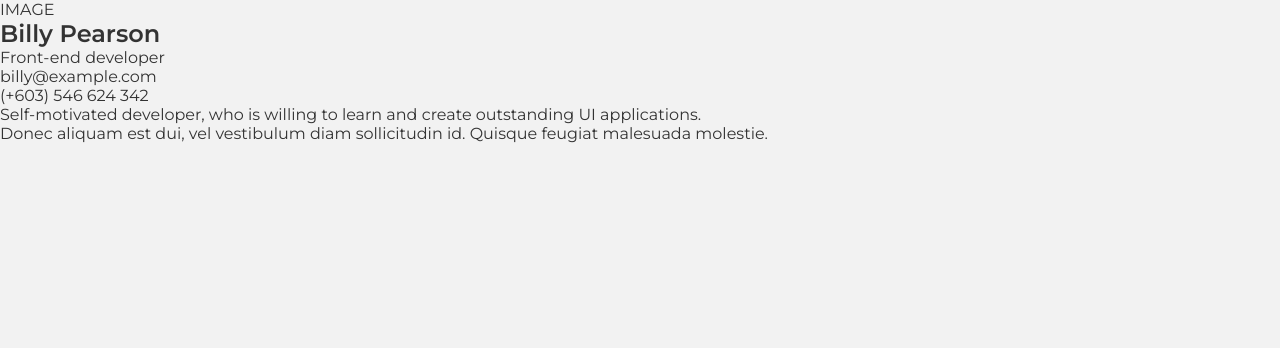
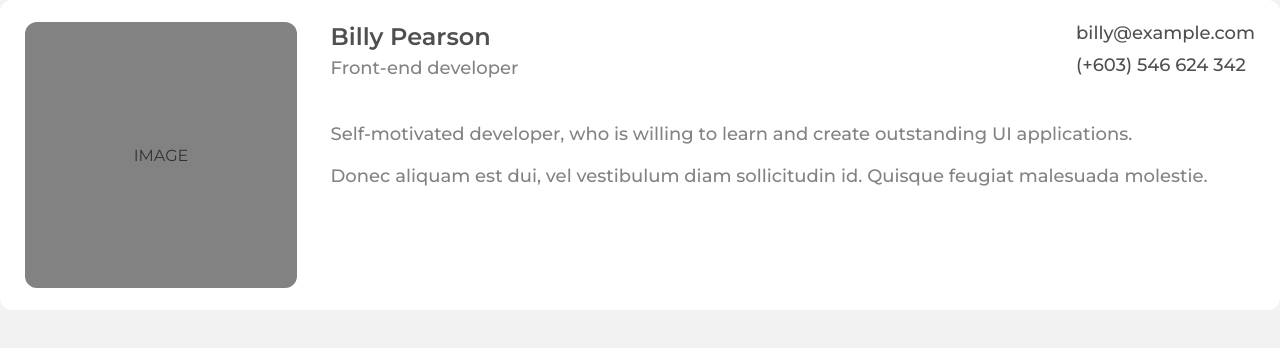
Before and after one commit to luisangelsalcedo/devc_portafolio, a React (Vite) app: page / in a window 1280 px wide. Shown: the top 348 px of the page. Built offline with nearby package versions, Linux system fonts and the light colour scheme.

Commit message:
PersonalDetails/Add scss style to component

```diff
--- a/src/components/personal-details/PersonalDetails.scss
+++ b/src/components/personal-details/PersonalDetails.scss
@@ -0,0 +1,54 @@
+@import '../../assets/scss/vars.scss';
+
+.panel{
+    background-color: white;
+    border-radius: pxToRem(12);
+    padding: pxToRem(22) pxToRem(25);
+    display: flex;
+    flex-direction: row;
+
+    &__image{
+        width: 272px;
+        height: 266px;
+        flex-shrink: 0;
+        background-color: $gray3;
+        border-radius: inherit;
+        margin-right: pxToRem(33.5);
+        display: flex;
+        justify-content: center;
+        align-items: center;
+    }
+
+    &__content{
+        flex: 1;
+        color: $gray3;
+        font-size: pxToRem(18);
+        font-weight: 500;
+
+        &-header{
+            flex: 1;
+            display: flex;
+            justify-content: space-between;
+            margin-bottom: pxToRem(37);
+
+            h1{
+                color: $gray2;
+                font-size: pxToRem(24);
+                font-weight: 600;
+                margin-bottom: pxToRem(6);
+            }
+            .icon{
+                color: $gray2;
+                margin-bottom: pxToRem(10);
+            }
+        }
+
+        &-body{
+            p{
+                margin-bottom: pxToRem(20);
+            }
+        }
+
+    }
+
+}
```
